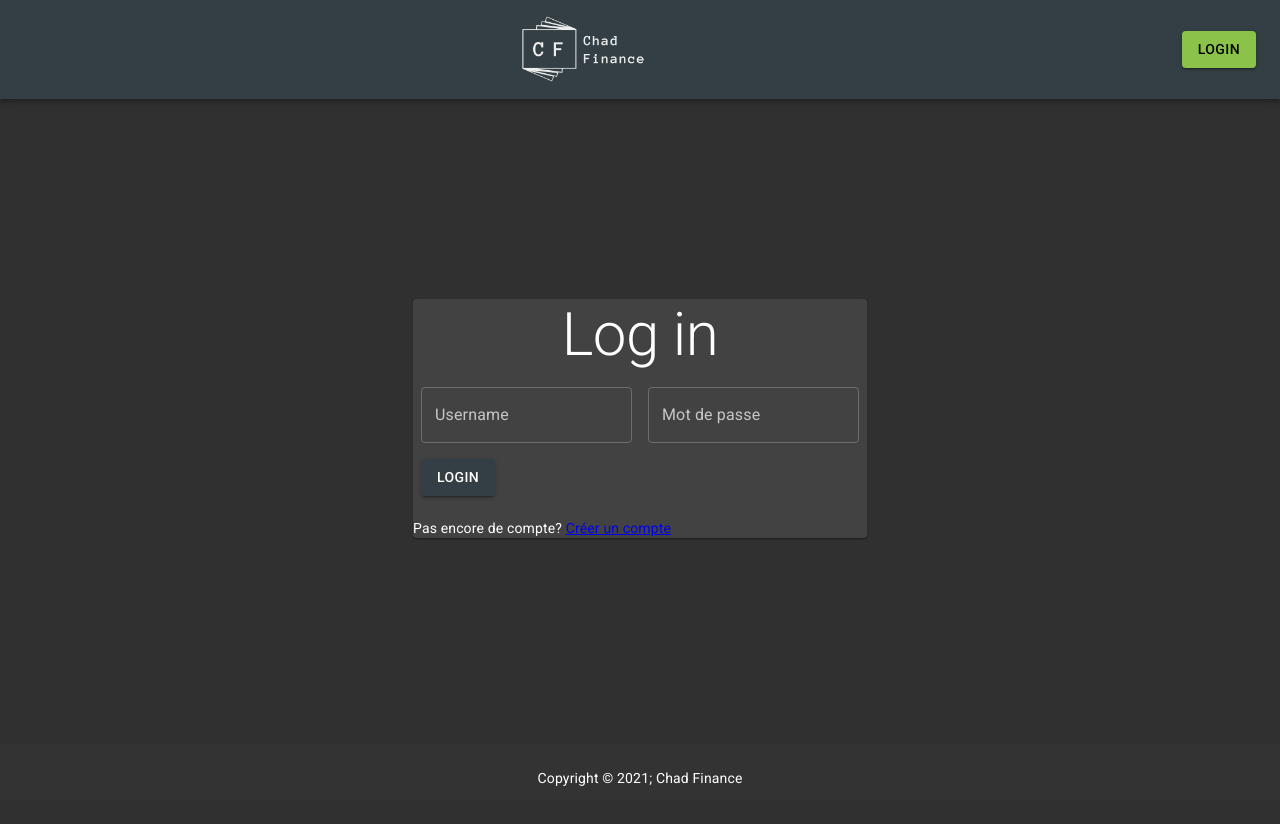
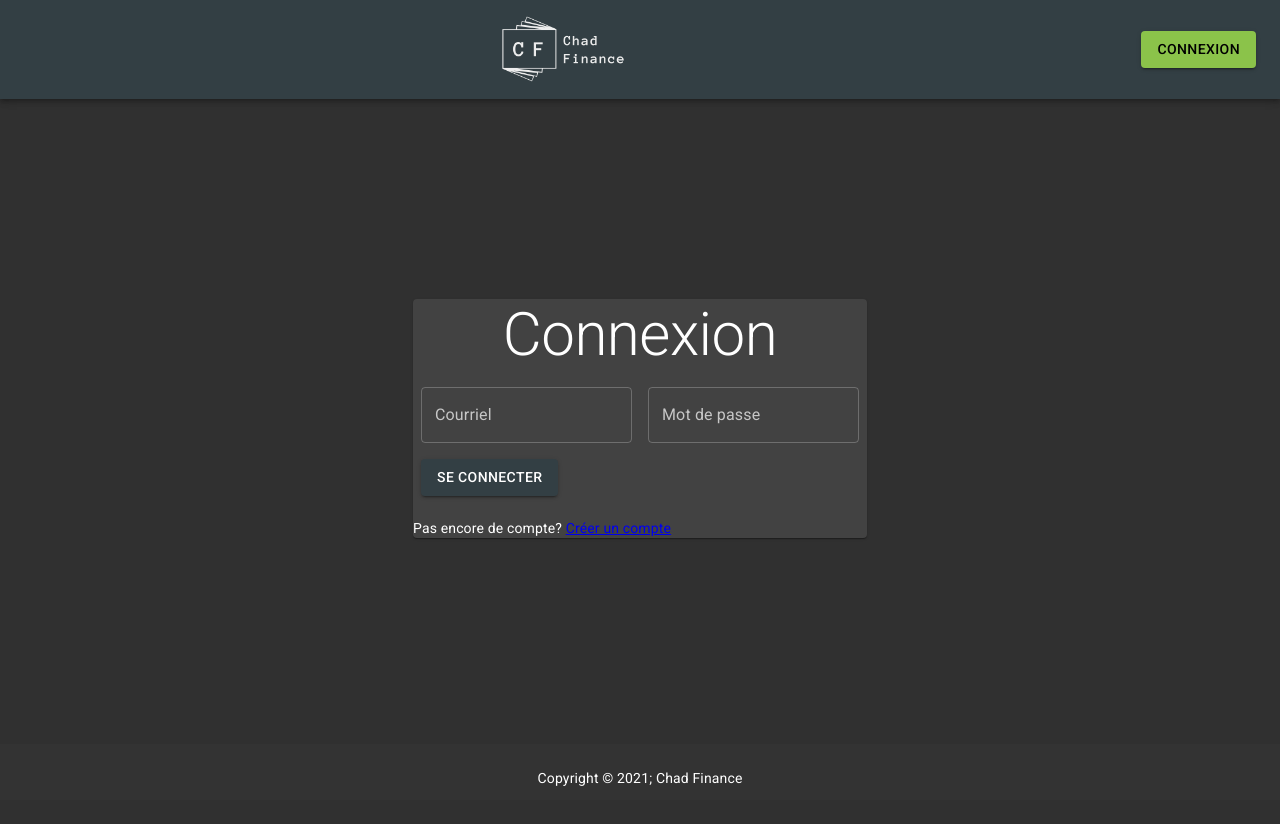
Before and after one commit to StfnC/chad-finance, a React (Create React App) app in the folder frontend/: page /login in a window 1280 px wide. Shown: the top 824 px of the page. Built offline with nearby package versions, Linux system fonts and the light colour scheme.

Commit message:
Translated english to french on login page

```diff
--- a/frontend/src/components/Auth/Login.js
+++ b/frontend/src/components/Auth/Login.js
@@ -53,14 +53,14 @@ const Login = ({ login, isAuthenticated }) => {
                     color="textPrimary"
                     variant="h2"
                 >
-                    Log in
+                    Connexion
                 </Typography>
                 <form onSubmit={onSubmit}>
                     <TextField
                         className={classe.space}
-                        label="Username"
+                        label="Courriel"
                         variant="outlined"
-                        placeholder="Nom d'utilisateur"
+                        placeholder="Courriel"
                         value={email}
                         onInput={(e) => setEmail(e.target.value)}
                     />
@@ -80,7 +80,7 @@ const Login = ({ login, isAuthenticated }) => {
                         variant="contained"
                         color="primary"
                     >
-                        Login
+                        Se connecter
                     </Button>
                 </form>
                 <p>
--- a/frontend/src/components/NavBar/Navbar.js
+++ b/frontend/src/components/NavBar/Navbar.js
@@ -43,7 +43,7 @@ const Navbar = ({ logout, isAuthenticated }) => {
                 variant="contained"
                 onClick={(e) => redirectTo("/login")}
             >
-                Login
+                Connexion
             </Button>
         );
     };
```
